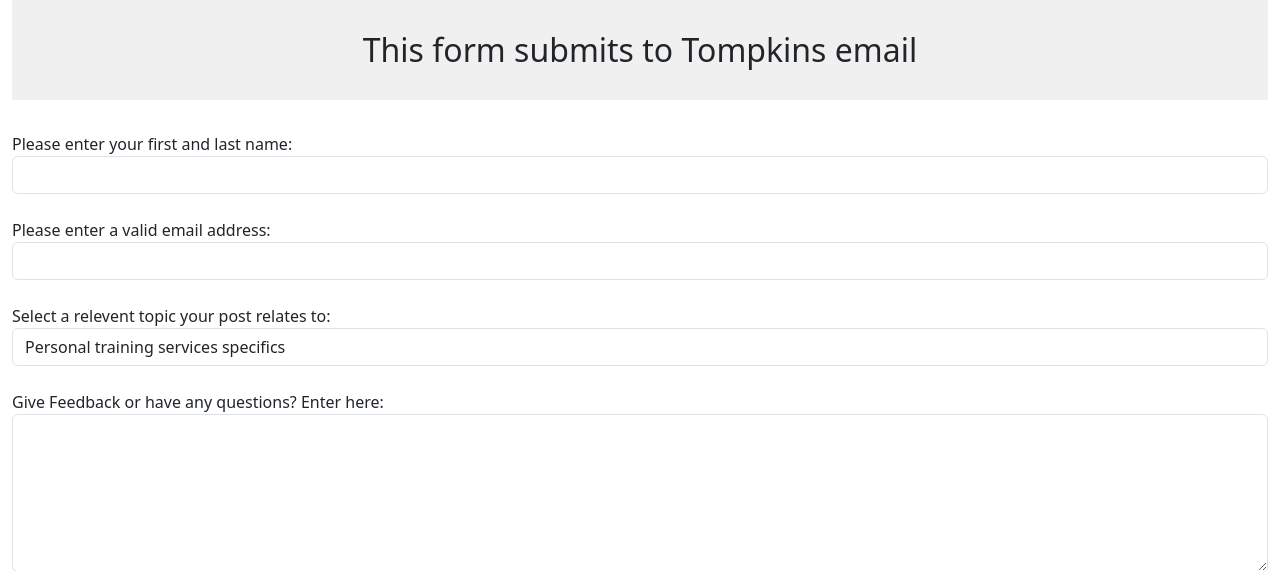
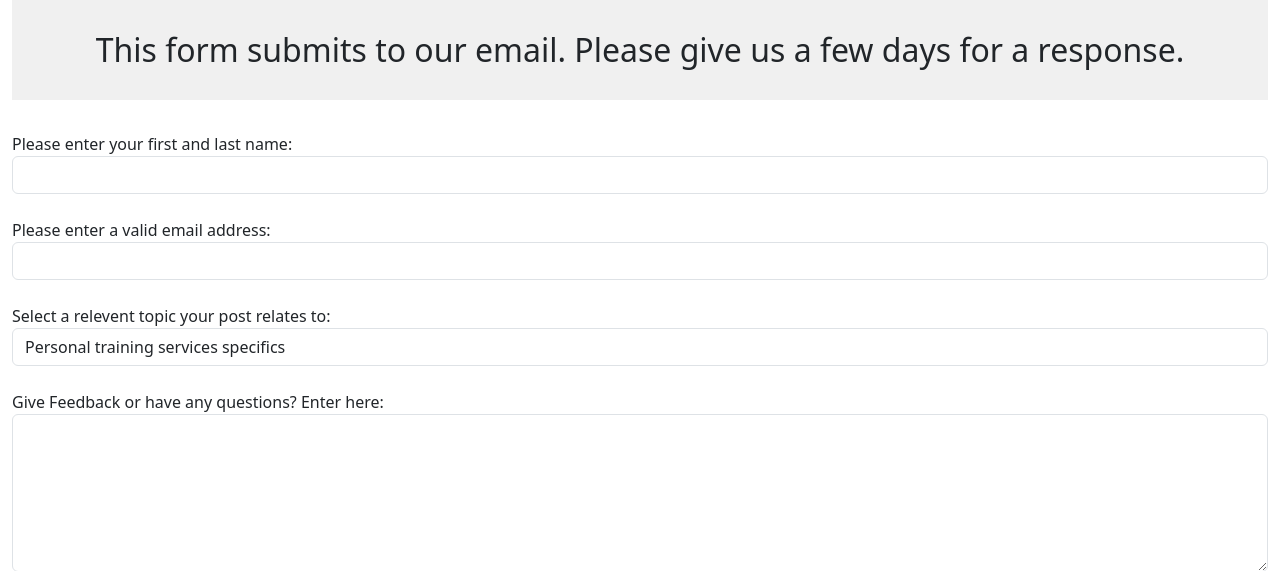
Before and after one commit to TFort001/TompkinsFinalProduct, a PHP site: page /contactform.php in a window 1280 px wide. Shown: the part 156-727 px from the top of the page. Run offline with PHP 8.4, Linux system fonts and the light colour scheme.

Commit message:
Update contactform.php

```diff
--- a/contactform.php
+++ b/contactform.php
@@ -39,7 +39,7 @@
 
     <div class = "container-fluid">
       <header class="flexbox"><h1>Give us feedback or ask questions</h1></header>
-        <h2 class="flexbox">This form submits to Tompkins email</h2><br/>
+        <h2 class="flexbox">This form submits to our email. Please give us a few days for a response.</h2><br/>
           <form action="https://formsubmit.co/trfort1@cougars.ccis.edu" method="POST" >
 
           <label for ="name">Please enter your first and last name:</label>
```
